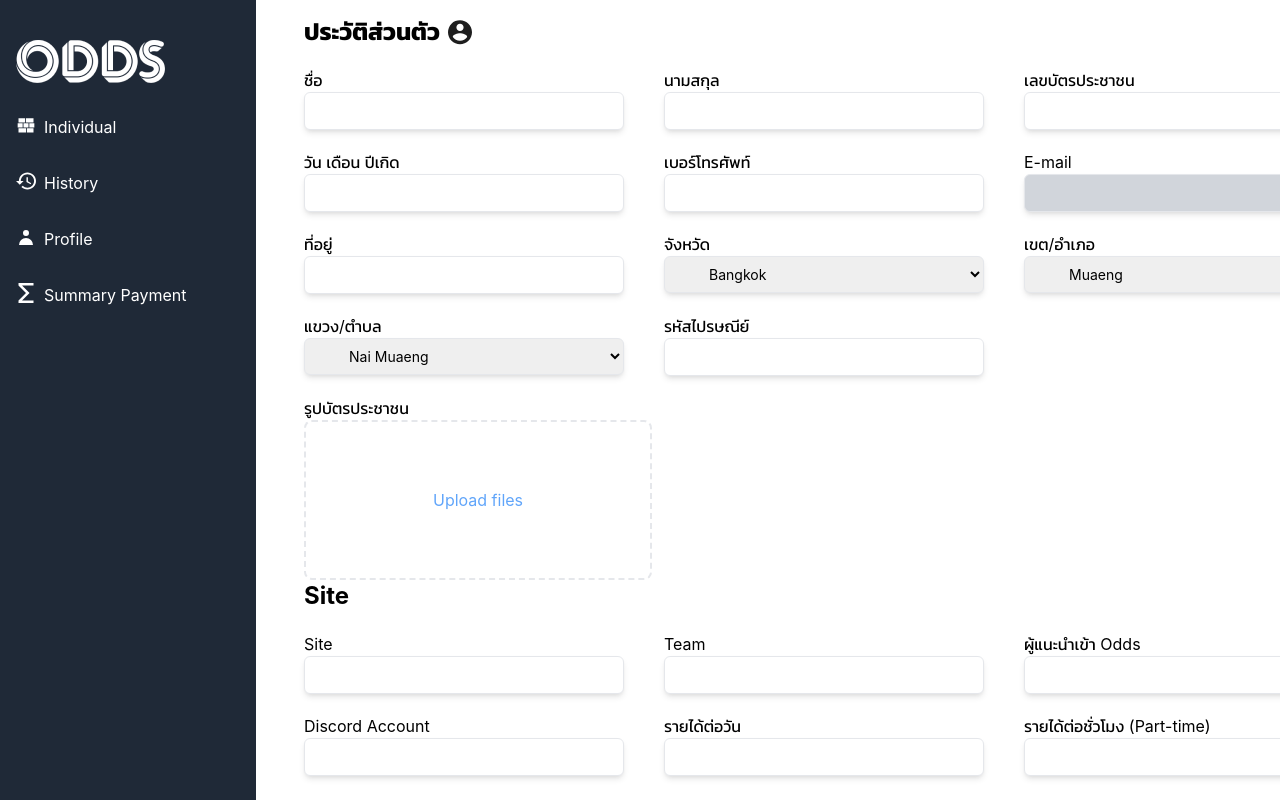
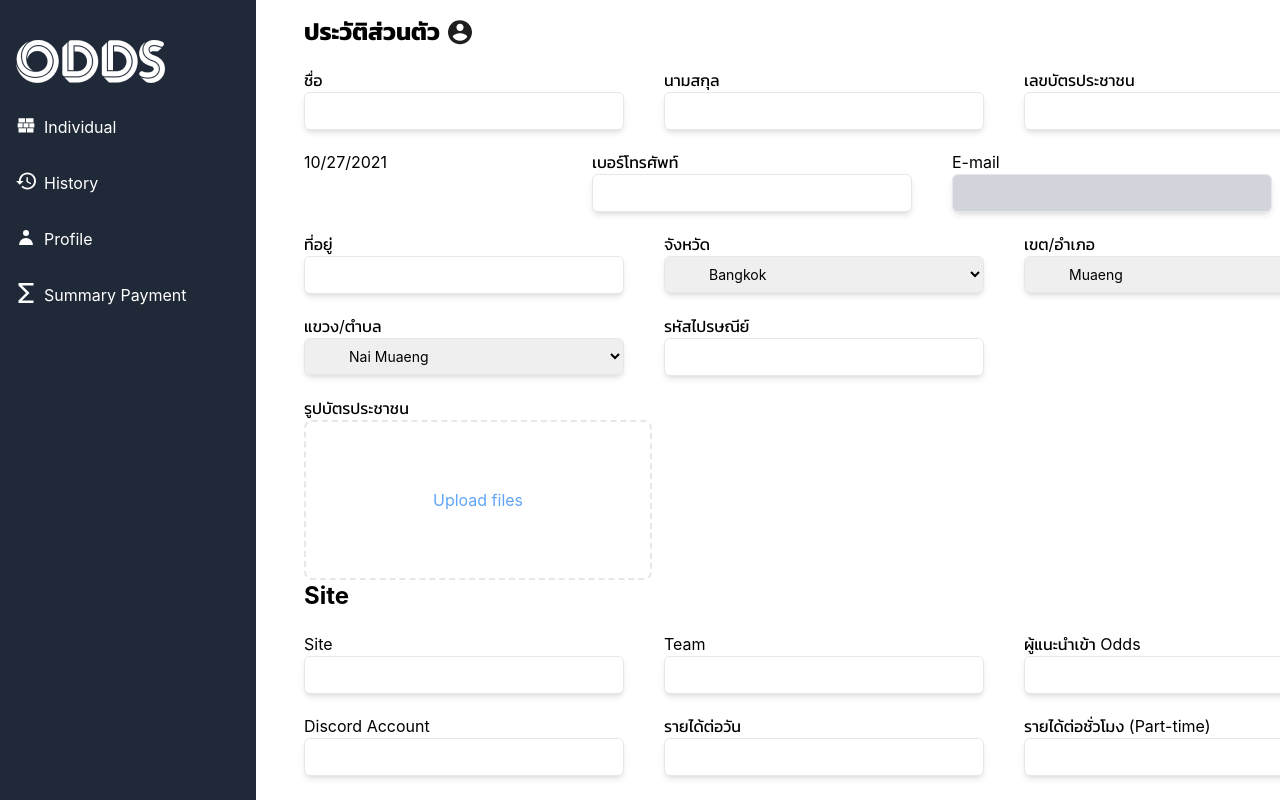
Before and after one commit to Fahlalla/workingrecord-fe, a React (Create React App) app: page /profile in a window 1280 px wide. Built offline with nearby package versions, Linux system fonts and the light colour scheme.

Commit message:
Add DateInput

```diff
--- a/package.json
+++ b/package.json
@@ -9,6 +9,7 @@
     "craco": "^0.0.3",
     "init": "^0.1.2",
     "react": "^17.0.2",
+    "react-datepicker": "^4.3.0",
     "react-dom": "^17.0.2",
     "react-router-dom": "^5.3.0",
     "react-scripts": "4.0.3",
--- /dev/null
+++ b/src/Component/Profile/DateInput.js
@@ -0,0 +1,16 @@
+import React, { useState } from "react";
+import DatePicker from "react-datepicker";
+
+import "react-datepicker/dist/react-datepicker.css";
+
+// CSS Modules, react-datepicker-cssmodules.css
+// import 'react-datepicker/dist/react-datepicker-cssmodules.css';
+
+const DateInput = () => {
+  const [startDate, setStartDate] = useState(new Date());
+  return (
+    <DatePicker selected={startDate} onChange={(date) => setStartDate(date)} />
+  );
+};
+
+export default DateInput;
--- a/src/Component/Profile/PersonalInfo.js
+++ b/src/Component/Profile/PersonalInfo.js
@@ -2,6 +2,7 @@ import ProfileInput from "../Profile/ProfileInput.js";
 import UploadFile from "./UploadFile.js";
 import DropdownInput from "./DropdownInput.js";
 import ProfileIcon from "../../Asset/profile-icon.svg";
+import DateInput from "./DateInput.js";
 
 const PersonalInfo = () => {
   const province = [
@@ -33,7 +34,7 @@ const PersonalInfo = () => {
           <ProfileInput label="เลขบัตรประชาชน" />
         </div>
         <div className="flex space-x-10">
-          <ProfileInput label="วัน เดือน ปีเกิด" />
+          <DateInput label="วัน เดือน ปีเกิด" />
           <ProfileInput label="เบอร์โทรศัพท์" />
           <ProfileInput label="E-mail" disabled />
         </div>
```
Also changed, not shown: 1 other file (tests, documents, lock files or other folders).
